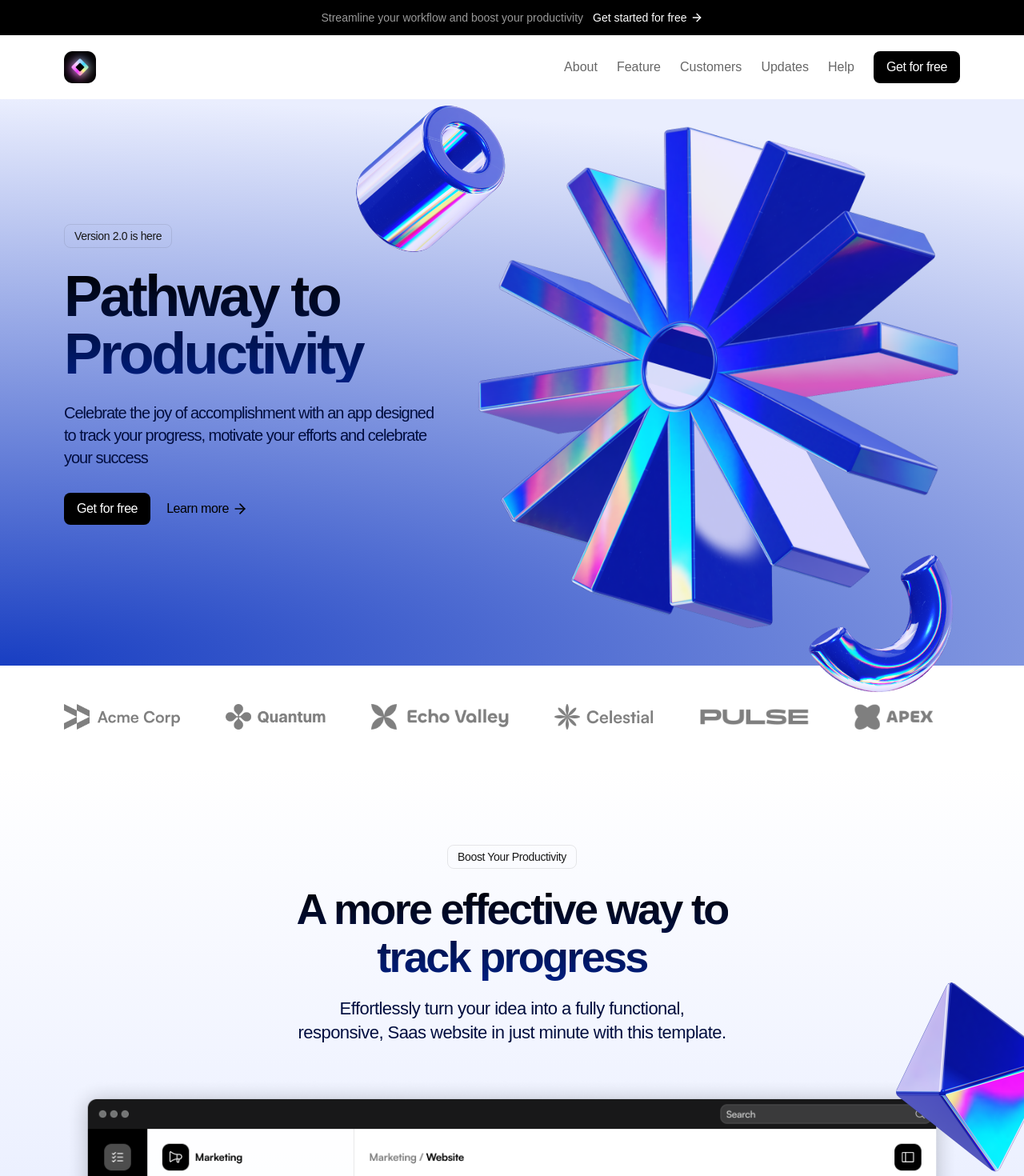
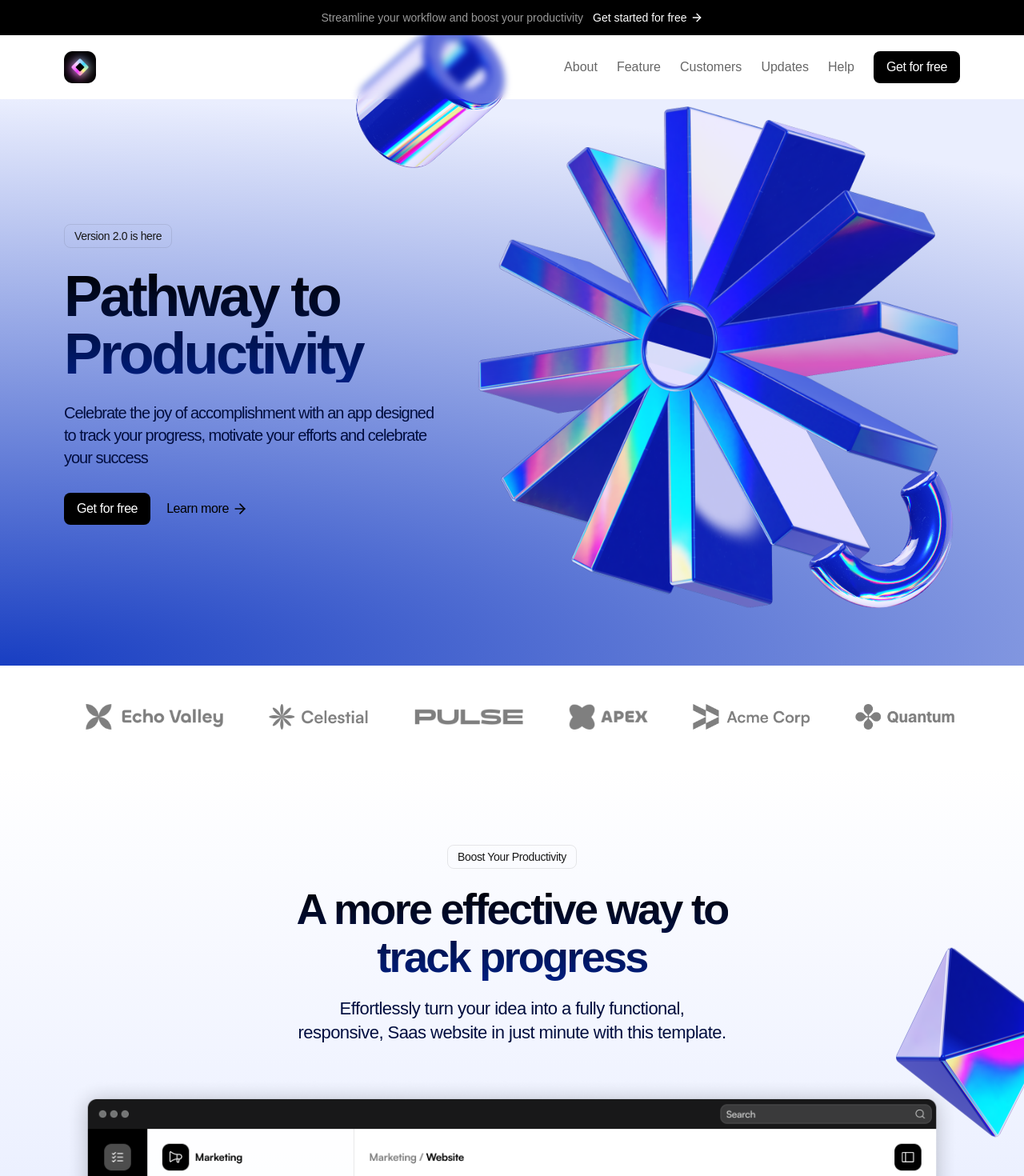
Before and after one commit to Muhd-Saifullah-dev/next-landing-page, a Next.js app: page / in a window 1280 px wide. Shown: the top 1470 px of the page at 80% size. Built offline with nearby package versions, Linux system fonts and the light colour scheme.

Commit message:
completed

```diff
--- a/package.json
+++ b/package.json
@@ -10,6 +10,7 @@
   },
   "dependencies": {
     "lucide-react": "^0.474.0",
+    "motion": "^12.1.0",
     "next": "15.1.6",
     "react": "^19.0.0",
     "react-dom": "^19.0.0",
--- a/src/components/CallToAction.jsx
+++ b/src/components/CallToAction.jsx
@@ -1,17 +1,25 @@
-import React from 'react'
+"use client"
+import React, { useRef } from 'react'
 import { ArrowRight } from 'lucide-react'
 import starImage from  "@/assets/star.png"
 import springImage from  "@/assets/spring.png"
 import Image from 'next/image'
+import { motion,useScroll, useTransform } from 'motion/react'
  const CallToAction = () => {
+  const sectionRef=useRef(null)
+  const { scrollYProgress}=useScroll({
+    target:sectionRef,
+    offset:['start end','end start']
+  })
+  const translateY=useTransform(scrollYProgress,[0,1],[150,-150])
   return (
-    <section className='bg-gradient-to-b from-white to-[#D2DCFF] py-24 overflow-x-clip'>
+    <section ref={sectionRef} className='bg-gradient-to-b from-white to-[#D2DCFF] py-24 overflow-x-clip'>
         <div className='container'>
             <div className='section-heading relative'>
             <h2 className='section-title'>Sign up for free today</h2>
             <p className='section-description mt-5'>Celebrate the joy of accomplishment with an app designed to track your progress and motivate your efforts.</p>
-            <Image src={starImage} alt="Star Image" width={360} className='absolute -left-[350px] -top-[137px]' />
-            <Image src={springImage} alt="Spring Image" width={360} className='absolute -right-[331px] -top-[19px] ' />
+            <motion.img style={{translateY,}} src={starImage.src} alt="Star Image" width={360} className='absolute -left-[350px] -top-[137px]' />
+            <motion.img style={{translateY,}} src={springImage.src} alt="Spring Image" width={360} className='absolute -right-[331px] -top-[19px] ' />
             </div>
             <div className='flex justify-center gap-2 mt-10'>
                 <button className='btn btn-primary'>Get for free</button>
--- a/src/components/Hero.jsx
+++ b/src/components/Hero.jsx
@@ -1,43 +1,83 @@
-import React from 'react'
-import { ArrowRight} from 'lucide-react'
-import Image from 'next/image'
-import cog from "@/assets/cog.png"
-import cylinder from "@/assets/cylinder.png"
-import noodleImage from "@/assets/noodle.png"
+"use client"
+import React, { useRef } from 'react';
+import { ArrowRight } from 'lucide-react';
+import { motion,useScroll,useTransform,useMotionValueEvent } from "motion/react"
+import Image from 'next/image';
+import cog from "@/assets/cog.png";
+import cylinder from "@/assets/cylinder.png";
+import noodleImage from "@/assets/noodle.png";
+
 const Hero = () => {
+    const heroRef=useRef(null)
+    const {scrollYProgress }=useScroll({
+        target:heroRef,
+        offset:['start end','end start']
+    })
+    const translateY=useTransform(scrollYProgress,[0,1],[150,-150])
+    useMotionValueEvent(scrollYProgress,'change',(latestvalue)=>console.log(latestvalue))
   return (
-    <section className="pt-8 pb-20 md:pt-5 md:pb-10 bg-[radial-gradient(ellipse_200%_100%_at_bottom_left,#183EC2,#EAEEFE_100%)] overflow-x-clip ">
-        <div className='container'>
-            <div className='md:flex items-center'>
-                <div className='md:w-[478px]'>
-                <div className='tag'>Version 2.0 is here</div>
-                <h1 className='text-5xl md:text-7xl font-bold tracking-tighter bg-gradient-to-b from-black to-[#001E80] text-transparent bg-clip-text mt-6'>Pathway to Productivity</h1>
-                <p className='text-xl tracking-tighter text-[#010D3E] mt-6'>
+    <section ref={heroRef} className="pt-8 pb-20 md:pt-5 md:pb-10 bg-[radial-gradient(ellipse_200%_100%_at_bottom_left,#183EC2,#EAEEFE_100%)] overflow-x-clip ">
+      <div className="container">
+        <div className="md:flex items-center">
+          <div className="md:w-[478px]">
+            <div className="tag">Version 2.0 is here</div>
+            <h1 className="text-5xl md:text-7xl font-bold tracking-tighter bg-gradient-to-b from-black to-[#001E80] text-transparent bg-clip-text mt-6">
+              Pathway to Productivity
+            </h1>
+            <p className="text-xl tracking-tighter text-[#010D3E] mt-6">
               Celebrate the joy of accomplishment with an app designed to track
               your progress, motivate your efforts and celebrate your success
             </p>
             <div className="flex gap-1 items-center mt-[30px]">
-                    <button className='btn btn-primary'>Get for free</button>
-                    <button className='btn btn-text gap-1'>
+              <button className="btn btn-primary">Get for free</button>
+              <button className="btn btn-text gap-1">
                 <span> Learn more </span>
-                        <ArrowRight className='h-5 w-5'/>
+                <ArrowRight className="h-5 w-5" />
               </button>
             </div>
           </div>
-            <div className='mt-20 md:mt-0 md:h-[648px] md:flex-1 relative'>
-
-        <Image src={cog} alt='cog image' className='md:absolute md:h-full md:w-auto md:max-w-none md:-left-6 lg:left-0'/>
-        <Image  src={cylinder} alt='cylinder image' height={220} width={220}
-        className='hidden md:block -top-8 -left-32 md:absolute'
+          <div className="mt-20 md:mt-0 md:h-[648px] md:flex-1 relative">
+            <motion.img
+              src={cog.src}
+              alt="cog image"
+              className="md:absolute md:h-full md:w-auto md:max-w-none md:-left-6 lg:left-0"
+            animate={
+                {
+                    translateY:[-30,30]
+                }
+            }
+            transition={{
+                repeat:Infinity,
+                duration:3,
+                repeatType:"mirror",
+                ease:"easeInOut"
+            }}
             />
-        <Image src={noodleImage} width={220} alt="noodle image"
+            <motion.img
+              src={cylinder.src}
+              alt="cylinder image"
+              height={220}
+              width={220}
+              className="hidden md:block -top-8 -left-32 md:absolute"
+              style={{
+                translateY:translateY
+              }}
+            />
+            <motion.img
+              src={noodleImage.src}
+              width={220}
+              alt="noodle image"
               className="hidden lg:block absolute top-[524px] left-[448px] rotate-[30deg]"
+              style={{
+                rotate:30,
+                translateY:translateY
+              }}
             />
           </div>
         </div>
       </div>
     </section>
-  )
-}
+  );
+};
 
-export default Hero
+export default Hero;
--- a/src/components/LogoTicker.jsx
+++ b/src/components/LogoTicker.jsx
@@ -1,3 +1,4 @@
+"use client"
 import Image from 'next/image'
 import React from 'react'
 import acmeLogo from "@/assets/logo-acme.png"
@@ -6,19 +7,36 @@ import echoLogo from "@/assets/logo-echo.png"
 import celestialLogo from "@/assets/logo-celestial.png"
 import pulseLogo from "@/assets/logo-pulse.png"
 import apexLogo from "@/assets/logo-apex.png"
+import { motion } from "motion/react"
 const LogoTicker = () => {
   return (
     <div className='py-8 md:py-12 bg-white'>
     <div className='container'>
         <div className='flex overflow-hidden [mask-image:linear-gradient(to-right,transparent,black,transparent'>
-        <div className='flex gap-14 flex-none'>
+        <motion.div   className='flex gap-14 flex-none pr-14'
+        animate={{
+          translateX:"-50%",
+        }}
+        transition={{
+          repeat:Infinity,
+          repeatType:"loop",
+          duration:5,
+          ease:"linear"
+        }}
+        >
         <Image src={acmeLogo}  alt='Acme-Logo'  className='logo-ticker-image'/>
         <Image src={quantumLogo} alt='Quantum-Logo'  className='logo-ticker-image'/>
         <Image src={echoLogo}  alt='Echo-Logo' className='logo-ticker-image'/>
         <Image src={celestialLogo} alt='Celestial-Logo' className='logo-ticker-image' />
         <Image src={pulseLogo}  alt='Pulse-Logo' className='logo-ticker-image'/>
         <Image src={apexLogo}  alt='Apex-Logo' className='logo-ticker-image'/>
-        </div>
+        <Image src={acmeLogo}  alt='Acme-Logo'  className='logo-ticker-image'/>
+        <Image src={quantumLogo} alt='Quantum-Logo'  className='logo-ticker-image'/>
+        <Image src={echoLogo}  alt='Echo-Logo' className='logo-ticker-image'/>
+        <Image src={celestialLogo} alt='Celestial-Logo' className='logo-ticker-image' />
+        <Image src={pulseLogo}  alt='Pulse-Logo' className='logo-ticker-image'/>
+        <Image src={apexLogo}  alt='Apex-Logo' className='logo-ticker-image'/>
+        </motion.div>
         </div>
     </div>
     </div>
--- a/src/components/Pricing.jsx
+++ b/src/components/Pricing.jsx
@@ -1,6 +1,8 @@
+"use client"
 import React from "react";
 import { Check } from "lucide-react";
 import { twMerge } from "tailwind-merge";
+import { motion } from "motion/react";
 const pricingTiers = [
   {
     title: "Free",
@@ -87,9 +89,20 @@ const Pricing = () => {
                   </h3>
                   {popular === true && (
                     <div className="inline-flex text-sm px-4 py-1.5 rounded-xl border border-white/20">
-                      <span className="bg-[linear-gradient(to_right,#DD7DDF,#E1CD86,#BBCB92,#71C2EF,#3BFFFF,#DD7DDF)] text-transparent bg-clip-text font-medium">
+                      <motion.span className="bg-[linear-gradient(to_right,#DD7DDF,#E1CD86,#BBCB92,#71C2EF,#3BFFFF,#DD7DDF,#E1CD86,#BBCB92,#71C2EF,#3BFFFF)] [background-size:200%] text-transparent bg-clip-text font-medium"
+                      animate={{
+                        backgroundPositionX:'100%'
+                      }}
+                      transition={{
+                        repeat:Infinity,
+                        repeatType:"loop",
+                        duration:1,
+                        ease:"linear"
+
+                      }}
+                      >
                         popular{" "}
-                      </span>
+                      </motion.span>
                     </div>
                   )}
                 </div>
--- a/src/components/ProductShowcase.jsx
+++ b/src/components/ProductShowcase.jsx
@@ -1,11 +1,19 @@
-import React from 'react'
+"use client"
+import React, { useRef } from 'react'
 import ProductImage from "@/assets/product-image.png"
 import pyramid from "@/assets/pyramid.png"
 import TubeImage from "@/assets/tube.png"
 import Image from 'next/image'
+import { motion,useScroll,useTransform } from "motion/react"
 const ProductShowcase = () => {
+  const sectionRef=useRef(null)
+ const {scrollYProgress}= useScroll({
+    target:sectionRef,
+    offset:['start end','end start'],
+  })
+  const translateY=useTransform(scrollYProgress,[0,1],[150,-150])
   return (
-   <section className='bg-gradient-to-b from-[#FFFFFF] to-[#D2DCFF] py-24 overflow-x-clip'>
+   <section ref={sectionRef} className='bg-gradient-to-b from-[#FFFFFF] to-[#D2DCFF] py-24 overflow-x-clip'>
     <div className='container'>
         <div className='section-heading'>
         <div className='flex justify-center'>
@@ -16,8 +24,14 @@ const ProductShowcase = () => {
         </div>
         <div className='relative'>
         <Image  src={ProductImage} alt="Product-Image" className='mt-10'/>
-        <Image  src={pyramid}  alt="Pyramid-Image" height={262} width={262} className='hidden md:block absolute -right-36 -top-32'/>
-        <Image src={TubeImage} alt="tube-imge" className='hidden md:block absolute bottom-24 -left-36' height={242} />
+        <motion.img  src={pyramid.src}  alt="Pyramid-Image" height={262} width={262} className='hidden md:block absolute -right-36 -top-32'
+        style={{
+          translateY:translateY
+        }}/>
+        <motion.img src={TubeImage.src} alt="tube-imge" className='hidden md:block absolute bottom-24 -left-36' height={248} width={248}
+        style={{
+          translateY:translateY
+        }} />
         </div>
     </div>
    </section>
```
Also changed, not shown: src/components/Testimonials.jsx (+57 -23 lines), 1 other file (tests, documents, lock files or other folders). Lines whose indentation alone changed are shown as unchanged.
